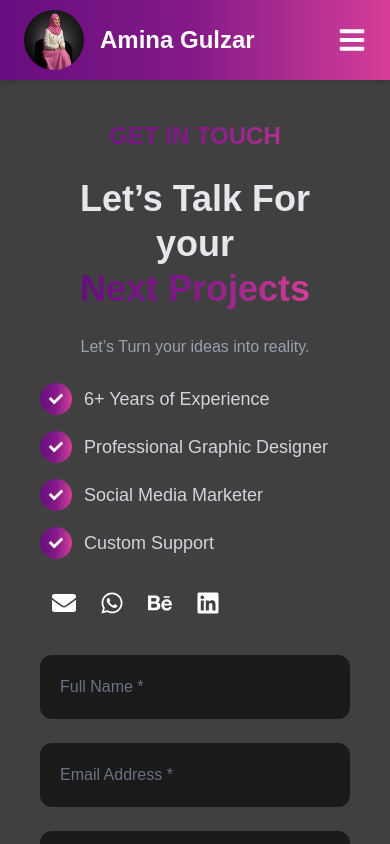
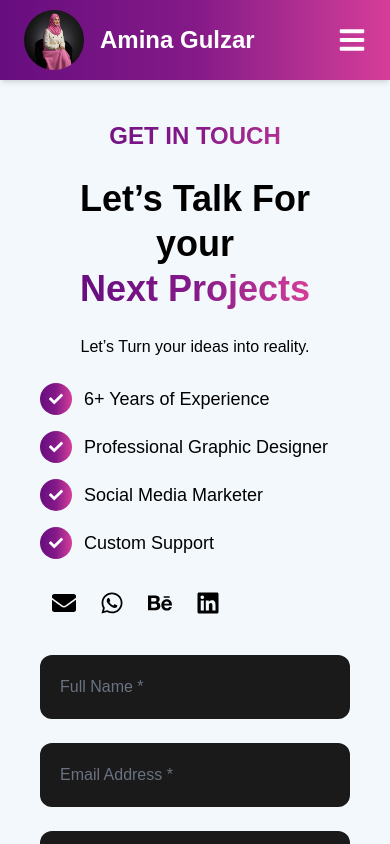
Before and after one commit to hassan-qureshii/Client-portfolio, a React (Vite) app: page /contact in a window 390 px wide. Shown: the top 844 px of the page. Built offline with nearby package versions, Linux system fonts and the light colour scheme.

Commit message:
add x-axis spacing for FAQ accordion on small screens

```diff
--- a/src/pages/Contact.tsx
+++ b/src/pages/Contact.tsx
@@ -10,8 +10,16 @@ const Contact: React.FC = () => {
   const [phone, setPhone] = useState("");
   const [subject, setSubject] = useState("");
   const [message, setMessage] = useState("");
+  const [error, setError] = useState(""); // for validation feedback
 
   const handleSendWhatsApp = () => {
+    if (!fullName || !email || !phone || !subject || !message) {
+      setError("⚠️ Please fill in all required fields before sending.");
+      return;
+    }
+
+    setError(""); // clear error if all fields are filled
+
     const phoneNumber = "+923349313075";
     const text = `Hello, my name is ${fullName}.
 Email: ${email}
@@ -24,10 +32,10 @@ Message: ${message}`;
   };
 
   return (
-    <div className="w-full min-h-screen bg-white">
+    <div className="w-full min-h-screen bg-[#f3f8fc]">
       <Header />
 
-      <div className="max-w-[100rem] mx-auto px-10 py-10 md:py-20 grid md:grid-cols-[35%_55%] gap-10 bg-black/75 rounded-none md:rounded-xl  md:my-20">
+      <div className="max-w-[100rem] mx-auto px-10 py-10 md:py-20 grid md:grid-cols-[35%_55%] gap-10 bg-[#f3f8fc] md:bg-white rounded-none md:rounded-xl md:my-20">
 
         {/* LEFT SECTION */}
         <motion.div
@@ -36,18 +44,18 @@ Message: ${message}`;
           transition={{ duration: 0.6 }}
           className="space-y-6"
         >
-          <h3 className="md:text-sm font-semibold text-center md:text-start uppercase md:text-gray-300 text-2xl bg-gradient-to-r from-[#670D7F] via-[#851988] to-[#D63D98] bg-clip-text text-transparent">
+          <h3 className="md:text-sm font-semibold text-center md:text-start uppercase text-2xl bg-gradient-to-r from-[#670D7F] via-[#851988] to-[#D63D98] bg-clip-text text-transparent">
             Get In Touch
           </h3>
 
-          <h1 className="text-4xl text-center md:text-left font-bold leading-tight text-gray-200">
+          <h1 className="text-4xl text-center md:text-left font-bold leading-tight">
             Let’s Talk For your <br />
             <span className="bg-gradient-to-r from-[#670D7F] via-[#851988] to-[#D63D98] bg-clip-text text-transparent">
               Next Projects
             </span>
           </h1>
 
-          <p className="text-gray-400 text-center md:text-start">
+          <p className="text-center md:text-start">
             Let’s Turn your ideas into reality.
           </p>
 
@@ -63,7 +71,7 @@ Message: ${message}`;
                 <span className="w-8 h-8 rounded-full bg-gradient-to-r from-[#670D7F] via-[#851988] to-[#D63D98] flex items-center justify-center">
                   <FaCheck className="text-white text-sm" />
                 </span>
-                <p className="text-gray-300 text-lg">{item}</p>
+                <p className="text-lg">{item}</p>
               </div>
             ))}
           </div>
@@ -71,16 +79,16 @@ Message: ${message}`;
           {/* Social Links */}
           <div className="flex gap-6 mt-8 text-2xl mx-3 md:mx-5">
             <a href="mailto:reshamjan046@gmail.com" target="_blank" rel="noopener noreferrer" >
-              <FaEnvelope className="text-white"/>
+              <FaEnvelope className="text-black"/>
             </a>
             <a href="https://wa.me/923349313075" target="_blank" rel="noopener noreferrer" >
-              <FaWhatsapp className="text-white" />
+              <FaWhatsapp className="text-black" />
             </a>
             <a href="https://www.behance.net/AminaGulzar" target="_blank" rel="noopener noreferrer" >
-              <FaBehance className="text-white" />
+              <FaBehance className="text-black" />
             </a>
             <a href="https://www.linkedin.com/in/amina-gulzar-341846284/" target="_blank" rel="noopener noreferrer" >
-              <FaLinkedin className="text-white" />
+              <FaLinkedin className="text-black" />
             </a>
           </div>
         </motion.div>
@@ -135,6 +143,11 @@ Message: ${message}`;
             className="bg-[#1a1a1a] p-5 rounded-xl w-full outline-none text-white placeholder-gray-500 focus:ring-2 focus:ring-[#D63D98] transition"
           />
 
+          {/* Error Message */}
+          {error && (
+            <p className="text-red-800 font-medium">{error}</p>
+          )}
+
           <motion.button
             whileHover={{ scale: 1.00 }}
             whileTap={{ scale: 0.95 }}
--- a/src/pages/Faqs.tsx
+++ b/src/pages/Faqs.tsx
@@ -53,16 +53,17 @@ const Faqs = () => {
       <div className="w-full flex flex-col items-center">
         <Header />
 
-        <h1 className="text-3xl md:text-4xl font-bold bg-gradient-to-r from-[#670D7F] via-[#851988] to-[#D63D98] bg-clip-text text-transparent mb-4 text-center my-10">
+        <h1 className="text-3xl md:text-4xl font-bold bg-gradient-to-r from-[#670D7F] via-[#851988] to-[#D63D98] bg-clip-text text-transparent mb-4 text-center my-10 px-4">
           Frequently Asked Questions
         </h1>
 
-        <p className="text-center max-w-2xl mx-auto mb-8">
+        <p className="text-center max-w-2xl mx-auto mb-8 px-4">
           Got questions? Browse the common questions below — or search to find an exact topic.
           If you still need help, hit the contact CTA at the bottom.
         </p>
 
-        <div className="w-full max-w-2xl ">
+        {/* FAQ Accordion List */}
+        <div className="w-full max-w-2xl px-4 sm:px-6">
           {faqs.map((faq, index) => (
             <Accordion key={index}>
               <AccordionSummary expandIcon={<ExpandMoreIcon />}>
@@ -75,7 +76,8 @@ const Faqs = () => {
           ))}
         </div>
 
-        <div className="text-center my-10">
+        {/* Contact CTA */}
+        <div className="text-center my-10 px-4">
           <p className="mb-4 font-medium">
             Still have questions? <br />
             Reach out and I’ll reply within 24–48 hours.
```
